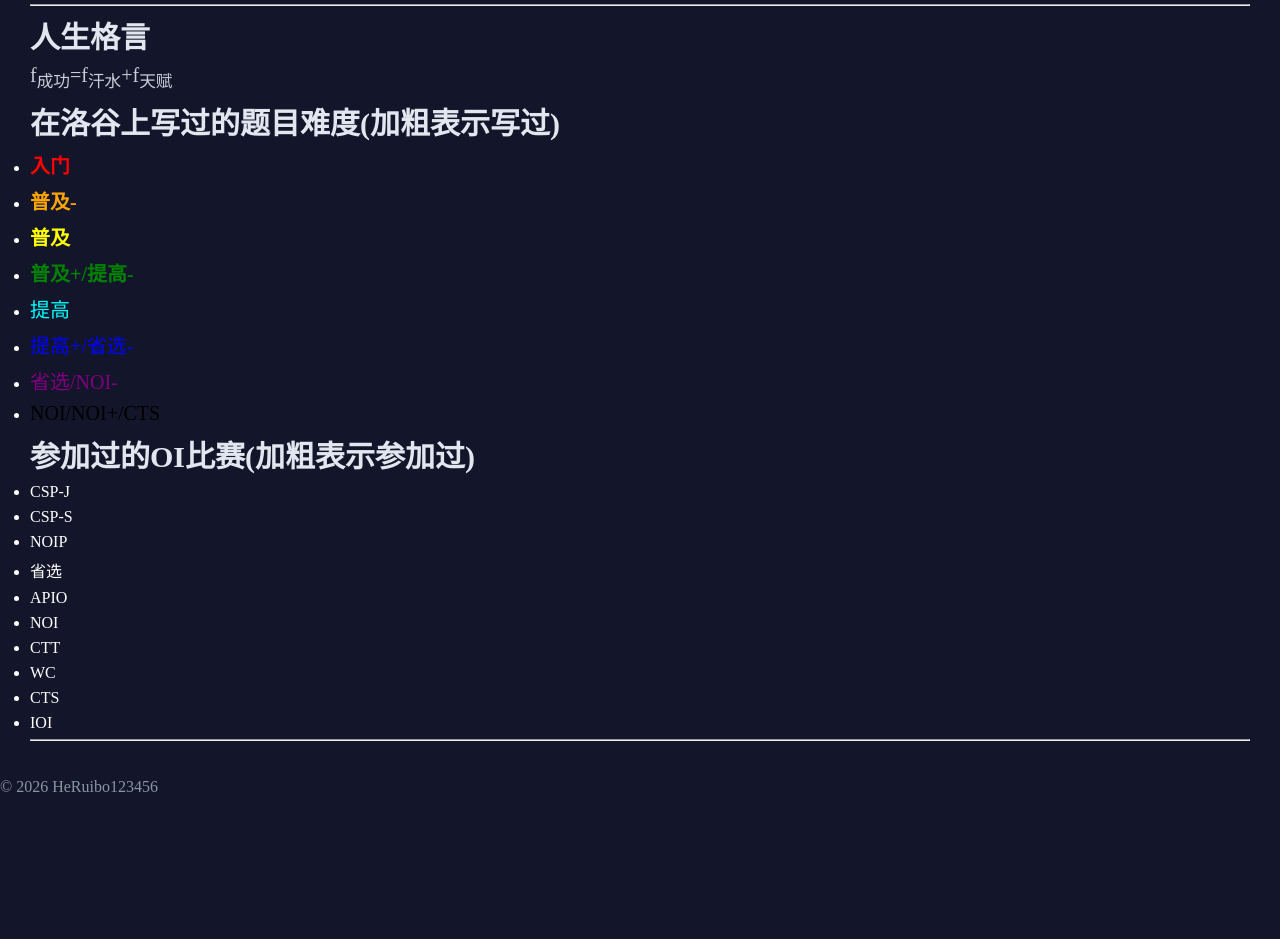
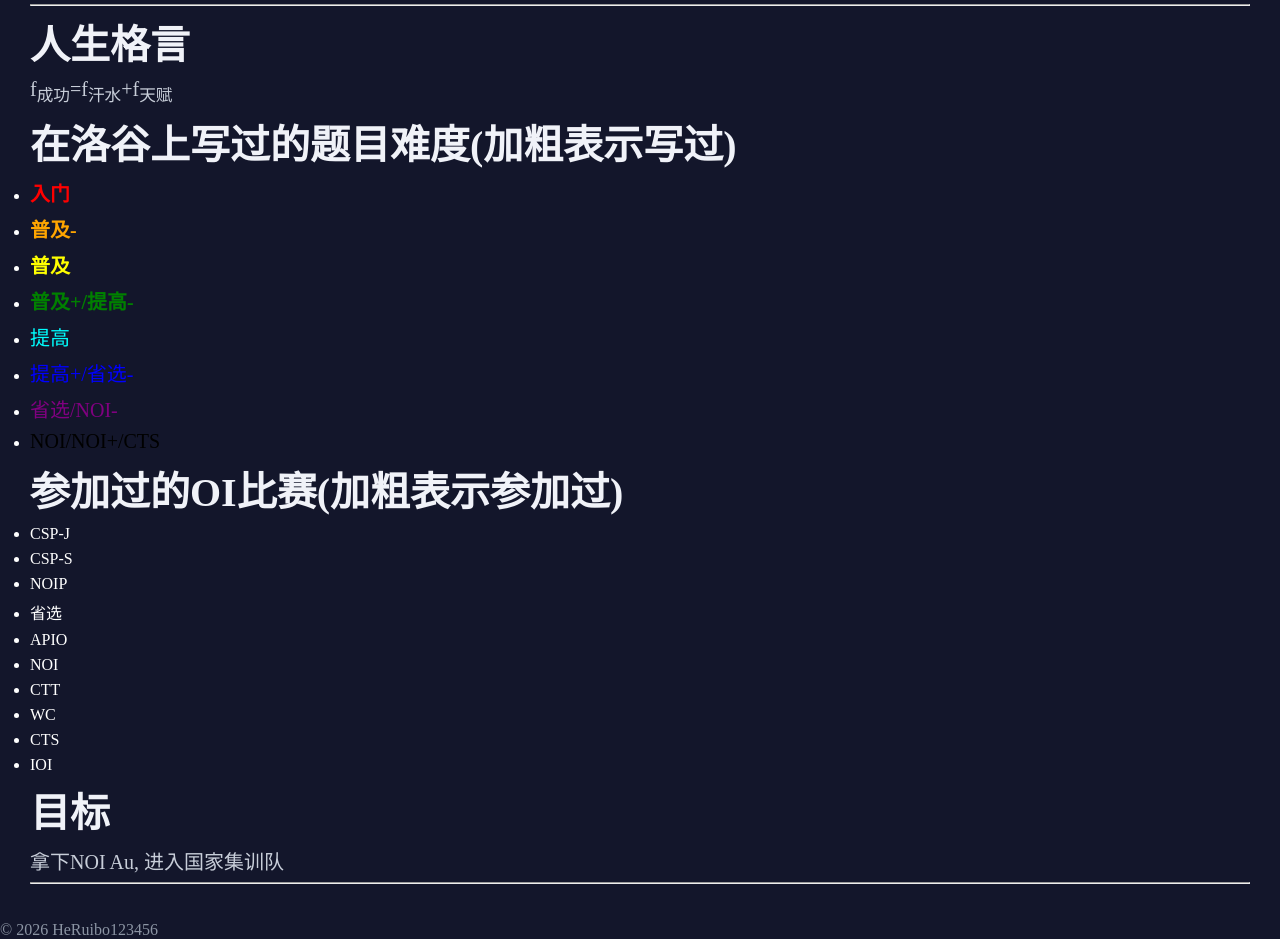
Before and after one commit to HeRuibo123456/HeRuibo123456.github.io, a plain HTML site: page index.html in a window 1280 px wide. Shown: the part 208-1147 px from the top of the page. Before the commit the page ends 1004 px from the top, so only its background shows below. Drawn offline with Linux system fonts and the light colour scheme.

Commit message:
Update headings and add goals section in index.html

```diff
--- a/index.html
+++ b/index.html
@@ -16,9 +16,9 @@
 		<hr>
 		<h1>欢迎来到我的Blog<sub>(<a href="https://www.luogu.com.cn/user/1742781">作者</a>纯属蒟蒻OIer)</sub></h1>
 		<hr>
-		<h3>人生格言</h3>
-		<p>f<sub>成功</sub>=f<sub>汗水</sub>+f<sub>天赋</sub></p>
-		<h3>在洛谷上写过的题目难度(加粗表示写过)</h3>
+		<h2>人生格言</h2>
+		<p class="math">f<sub>成功</sub>=f<sub>汗水</sub>+f<sub>天赋</sub></p>
+		<h2>在洛谷上写过的题目难度(加粗表示写过)</h2>
 		<ul>
 			<li><p style="color: red;"><b>入门</b></p></li>
 			<li><p style="color: orange;"><b>普及-</b></p></li>
@@ -29,7 +29,7 @@
 			<li><p style="color: purple;">省选/NOI-</p></li>
 			<li><p style="color: black;">NOI/NOI+/CTS</p></li>
 		</ul>
-		<h3>参加过的OI比赛(加粗表示参加过)</h3>
+		<h2>参加过的OI比赛(加粗表示参加过)</h2>
 		<ul>
 			<li>CSP-J</li>
 			<li>CSP-S</li>
@@ -42,6 +42,8 @@
 			<li>CTS</li>
 			<li>IOI</li>
 		</ul>
+		<h2>目标</h2>
+		<p>拿下NOI Au, 进入国家集训队</p>
 		<hr>
 	</div>
 	<footer>&copy; 2026 HeRuibo123456</footer>
```
